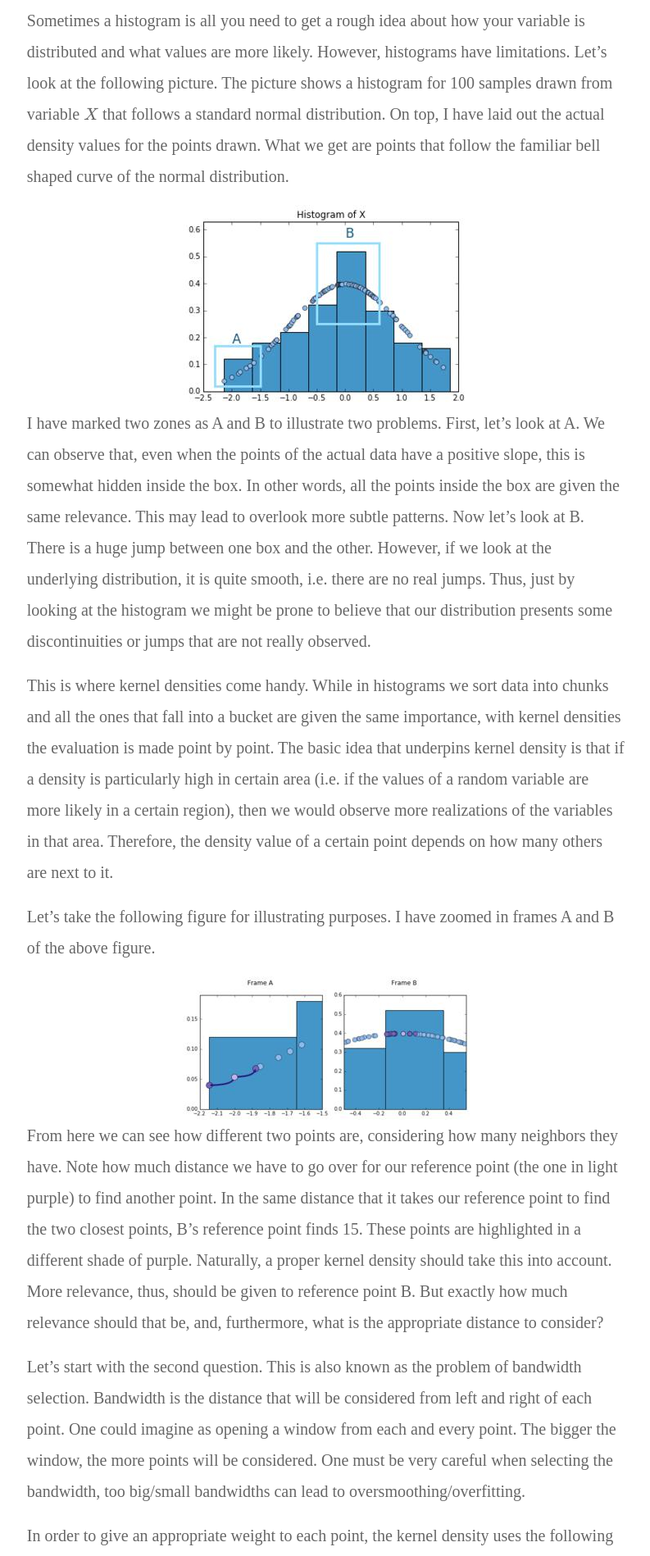
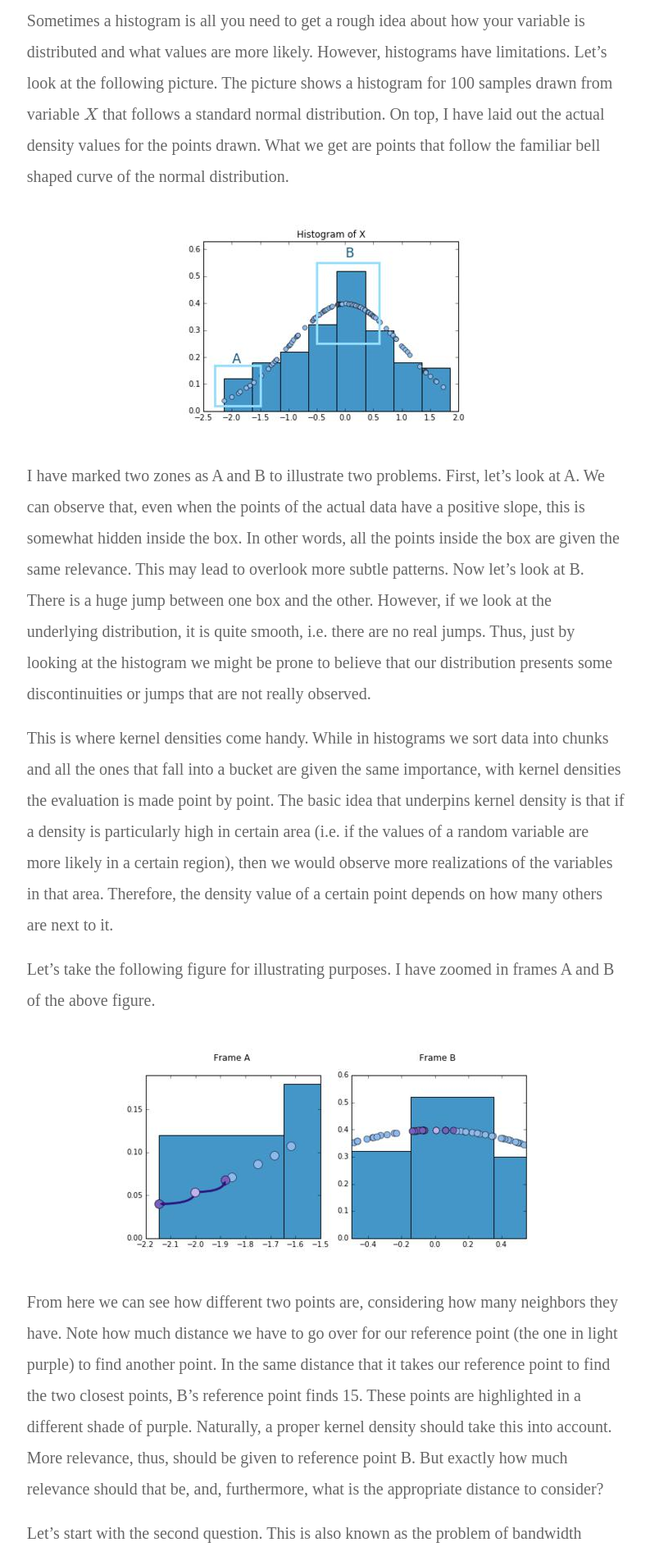
Before and after one commit to jlcoto/new_blog_page, a Jekyll site: the page built from _posts/2016-06-27-kernel-density-2.markdown, in a window 1280 px wide. Shown: the part 489-2387 px from the top of the page at 82% size, without its empty margins (242-1035 px from the left). Built offline with Jekyll 4.4.1, drawn with Linux system fonts in a browser that asks for light colours; nearby versions of some CDN libraries; some web fonts are replaced; formulas are drawn with MathJax 3.

Commit message:
Modifying image wide sizes.

```diff
--- a/_posts/2016-06-27-kernel-density-2.markdown
+++ b/_posts/2016-06-27-kernel-density-2.markdown
@@ -17,7 +17,7 @@
 Sometimes a histogram is all you need to get a rough idea about how your variable is distributed and what values are more likely. However, histograms have limitations. Let's look at the following picture. The picture shows a histogram for 100 samples drawn from variable $$X$$ that follows a standard normal distribution. On top, I have laid out the actual density values for the points drawn. What we get are points that follow the familiar bell shaped curve of the normal distribution.
 
 
-<div class="row">
+<div class="row img-spacing">
     <img src="/img-post/histogram-prob-large.jpg" class="enlarge-img img-position" alt="Histogram from variable 'X'">
 </div>
 
@@ -27,8 +27,8 @@
 
 Let's take the following figure for illustrating purposes. I have zoomed in frames A and B of the above figure.
 
-<div class="row">
-    <img src="/img-post/frame-A-B-hist-large.jpg" class="enlarge-img img-position" alt="Zoomed frames for kernel density">
+<div class="row img-spacing">
+    <img src="/img-post/frame-A-B-hist-wide-large.jpg" class="enlarge-img img-position" alt="Zoomed frames for kernel density">
 </div>
 
 From here we can see how different two points are, considering how many neighbors they have. Note how much distance we have to go over for our reference point (the one in light purple) to find another point. In the same distance that it takes our reference point to find the two closest points, B's reference point finds 15. These points are highlighted in a different shade of purple. Naturally, a proper kernel density should take this into account. More relevance, thus, should be given to reference point B. But exactly how much relevance should that be, and, furthermore, what is the appropriate distance to consider?
@@ -170,6 +170,6 @@
 
 I used this code to plot the kernel density of our standard normal distributed variable $$X$$ that we saw in the beginning of the post. In the graph, we can see the original probability density function and how it is estimated by the kernel density. Note also how relevant is bandwidth selection. Bandwidths that are too low or too high will not yield an appropriate estimation of the density.
 
-<div class="row">
-    <img src="/img-post/k_density-large.jpg" class="enlarge-img img-position" alt="Zoomed frames for kernel density">
+<div class="row img-spacing">
+    <img src="/img-post/k_density-wide-large.jpg" class="enlarge-img img-position" alt="Zoomed frames for kernel density">
 </div>
--- a/css/main.css
+++ b/css/main.css
@@ -90,6 +90,10 @@
 	background-repeat: no-repeat;
 	background-size: contain;
   	background-position: center;
+}
+
+.img-spacing {
+	margin: 40px 0px;
 }
 
 .img-position {
--- a/js/responsive.js
+++ b/js/responsive.js
@@ -19,6 +19,7 @@
 $(function() {
     	$('.enlarge-img').on('click', function() {
     		var imageToModal = $(this).attr('src').split("large")[0] + "modal.jpg"
+    		console.log(imageToModal);
 			$('.enlargeImageModalSource').attr('src', imageToModal);
 			$('#enlargeImageModal').modal('show');
 			$('.modal-title').text($(this).attr('alt'))
```
Also changed, not shown: img-post/frame-A-B-hist-large.jpg (deleted), img-post/frame-A-B-hist-modal.jpg (deleted), img-post/frame-A-B-hist-small.jpg (deleted), img-post/frame-A-B-hist-wide-large.jpg (added), img-post/frame-A-B-hist-wide-modal.jpg (added), img-post/frame-A-B-hist-wide-small.jpg (added), img-post/k_density-large.jpg (deleted), img-post/k_density-modal.jpg (deleted), img-post/k_density-small.jpg (deleted), img-post/k_density-wide-large.jpg (added), img-post/k_density-wide-modal.jpg (added), img-post/k_density-wide-small.jpg (added), img_source/img-post/frame-A-B-hist-wide.png (renamed from img_source/img-post/frame-A-B-hist.png), img_source/img-post/k_density-wide.png (renamed from img_source/img-post/k_density.png).
